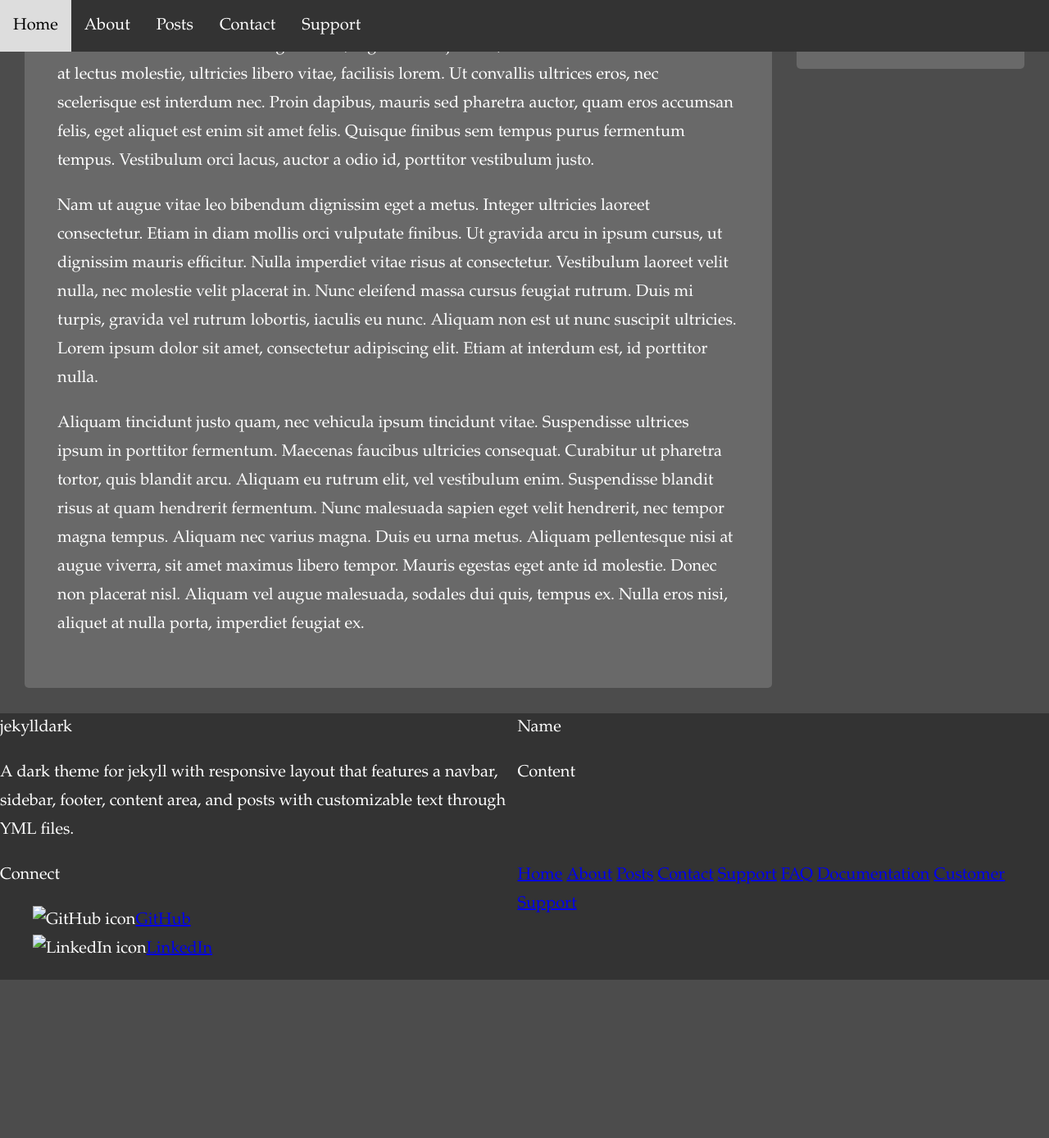
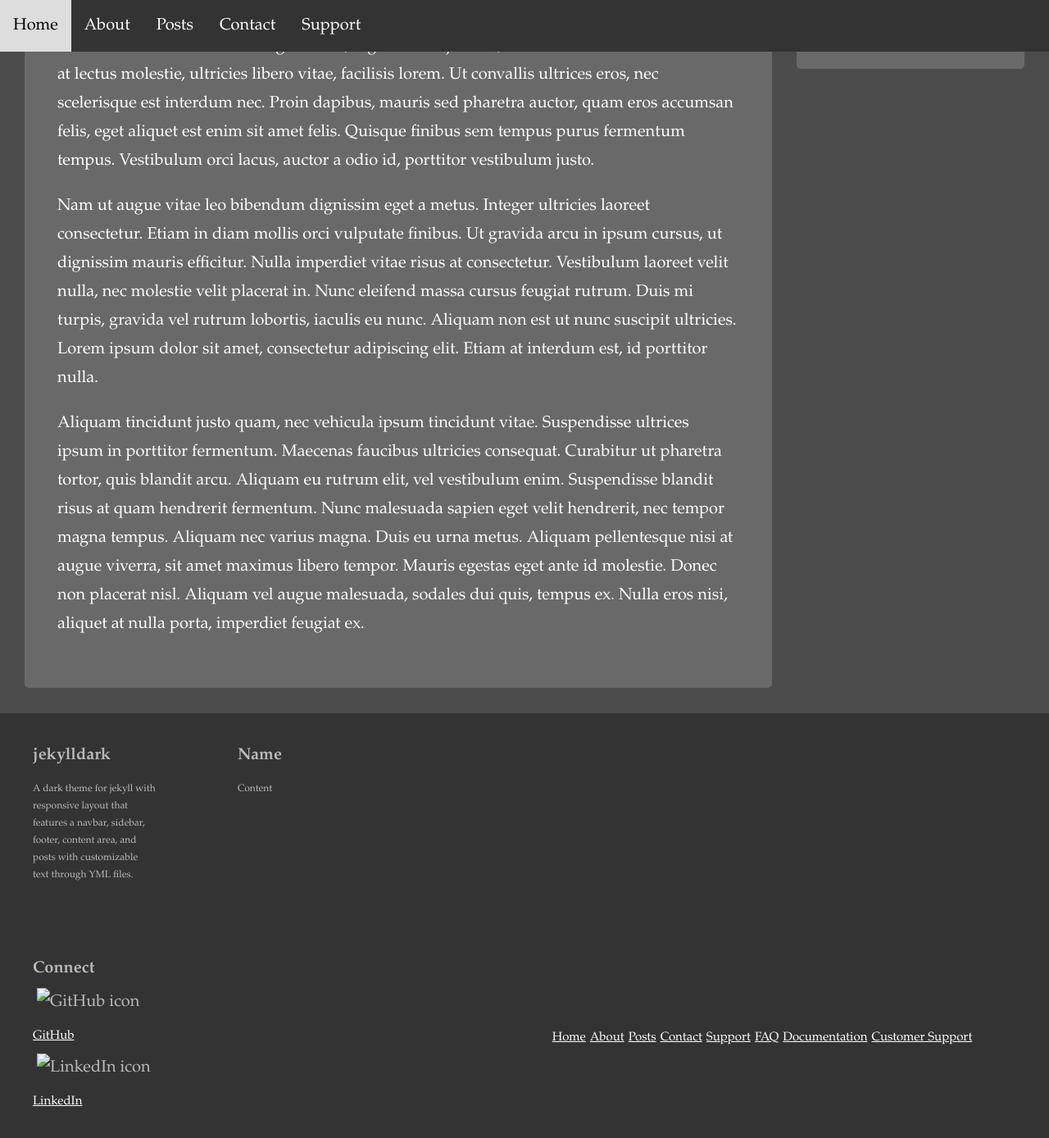
Before and after one commit to sutterj/jekylldark, a Jekyll site: the page built from index.html, in a window 1280 px wide and 1400 px high, scrolled down 749 px. Shown: the top 1388 px of the window at 82% size. Built offline with Jekyll 4.4.1, drawn with Linux system fonts in a browser that asks for light colours; nearby versions of some CDN libraries; before the commit the page ends 1944 px from its top, so only the background shows below that.

Commit message:
Update _footer.scss

```diff
--- a/_sass/components/_footer.scss
+++ b/_sass/components/_footer.scss
@@ -6,13 +6,55 @@ footer {
 }
 
 .footer-content {
-  margin: 0
+  color: #bababa;
+  margin: 0 40px 0 40px;
 }
 
 .footer-area {
-  margin: 0 0 0 0;
+  margin: 0 100px 40px 0;
+}
+
+.footer-area4 {
+  align-content: center;
+  text-align: center;
+  width: 100vw;
 }
 
 .footer-list {
   list-style-type: none;
+  margin: 0;
+  padding: 0;
 }
+
+.footer-header {
+  font-size: 1em;
+  font-weight: bold;
+  margin: 35px 0 0 0;
+}
+
+.footer-link {
+  font-size: 0.75em;
+}
+
+a.footer-link:link {
+  color: #ffffff;
+}
+
+a.footer-link:hover {
+  color: #000000;
+}
+
+a.footer-link:visited {
+  text-decoration: none;
+}
+
+.connect-img {
+  margin: 5px 5px 5px 5px;
+  vertical-align: middle;
+  width: 20px;
+}
+
+.footer-paragraph {
+  font-size: 0.6em;
+  width: 150px;
+}
```
